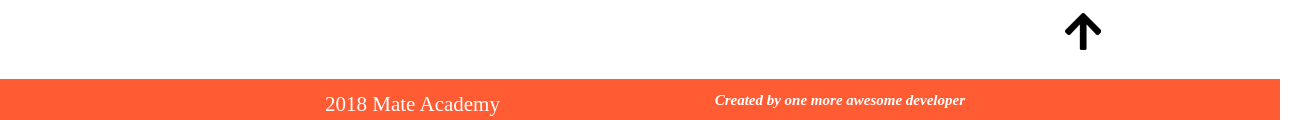
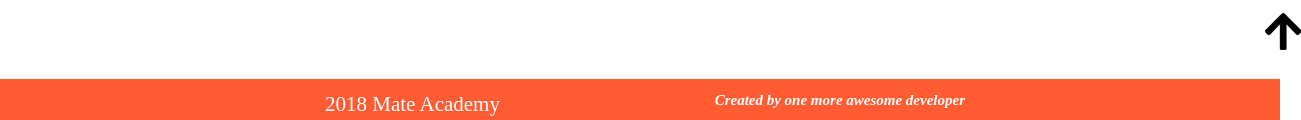
Before and after one commit to iriasyk/homework-MateAcademy, a plain HTML site: page Homework3/index.html in a window 1280 px wide. Shown: the part 753-873 px from the top of the page, 1301 px wide, since content can reach past the window. Drawn offline with Linux system fonts and the light colour scheme; a web font is replaced by a local one.

Commit message:
Update main.css

```diff
--- a/Homework3/main.css
+++ b/Homework3/main.css
@@ -132,7 +132,7 @@ ol{
     margin-right: 45px;
 }
 .btn-bottom{
-    padding: 0px 0px 0px 1065px;
+    padding: 0px 0px 0px 1265px;
 }
 .footer{
     position: relative;
```
